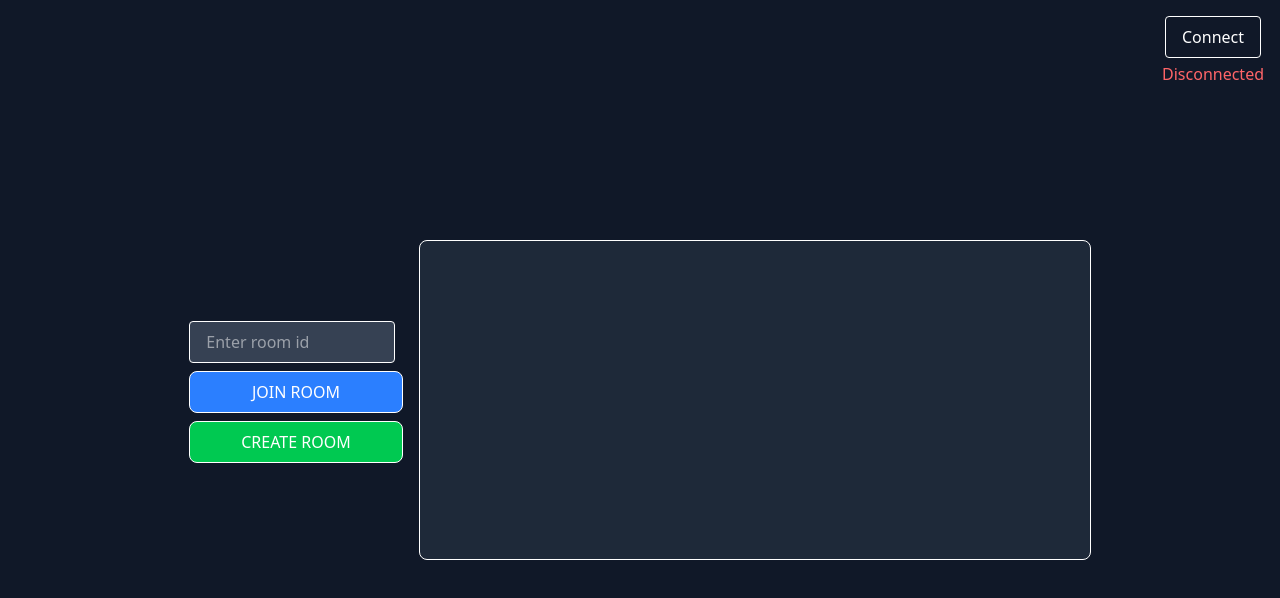
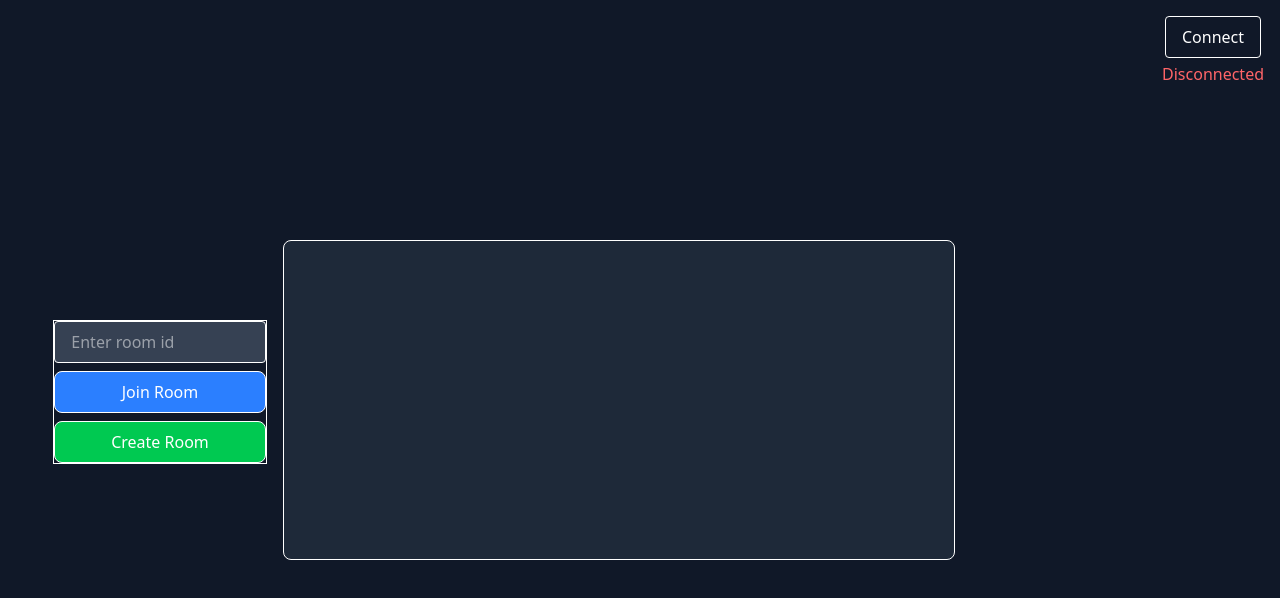
Before and after one commit to binay-das/broadcast-room-chat, a React (Vite) app in the folder Frontend/: page / in a window 1280 px wide. Shown: the top 598 px of the page. Built offline with nearby package versions, Linux system fonts and the light colour scheme.

Commit message:
UI redesign

```diff
--- a/Frontend/src/App.tsx
+++ b/Frontend/src/App.tsx
@@ -43,15 +43,17 @@ function App() {
       JSON.stringify({ type: "chat", payload: { message: msg } })
     );
 
-    if (msgRef.current.value) {
+    if (msgRef.current) {
       msgRef.current.value = "";
     }
   };
 
   const connectToServer = () => {
     const socket = new WebSocket("ws://localhost:3000");
-    socket.onopen = () => console.log("Connected to server");
-    setSocket(socket);
+    socket.onopen = () => {
+      console.log("Connected to server");
+      setSocket(socket);
+    };
   };
 
   const disconnectFromServer = () => {
@@ -90,24 +92,24 @@ function App() {
           {socket ? "Connected" : "Disconnected"}
         </span>
       </div>
-      <div className="flex gap-2 mb-4 lg:flex-col lg:gap-2 lg:w-1/6">
+      <div className="flex gap-2 mb-4 lg:flex-col lg:gap-2 lg:w-1/6 border">
         <input
           type="text"
           placeholder="Enter room id"
           ref={joinRoomRef}
-          className="border px-4 py-2 rounded mr-2 bg-gray-700 focus:ring focus:ring-blue-500"
+          className="border px-4 py-2 rounded mr-2 bg-gray-700 focus:ring focus:ring-blue-500 lg:w-full"
         />
         <button
           onClick={joinRoom}
           className="border px-4 py-2 rounded-lg bg-blue-500 hover:bg-blue-600 transition"
         >
-          JOIN ROOM
+          Join Room
         </button>
         <button
           onClick={createRoom}
           className="border px-4 py-2 rounded-lg bg-green-500 hover:bg-green-600 transition"
         >
-          CREATE ROOM
+          Create Room
         </button>
       </div>
       <div className="border w-full max-w-2xl h-80 overflow-y-auto bg-gray-800 rounded-lg p-4">
@@ -117,8 +119,7 @@ function App() {
           </div>
         ))}
       </div>
-      {isInRoom && (
-        <div className="mt-4 lg:flex flex-col lg:gap-4 lg:w-1/5 lg:mt-0 ">
+        <div className={`mt-4 lg:flex flex-col lg:gap-4 lg:w-1/5 lg:mt-0 border ${!isInRoom && `invisible` }`}>
           <input
             type="text"
             placeholder="Enter msg"
@@ -129,10 +130,9 @@ function App() {
             onClick={sendMsg}
             className="border px-4 py-2 rounded-lg bg-purple-500 hover:bg-purple-600 transition"
           >
-            SEND MSG
+            Send Message
           </button>
         </div>
-      )}
     </div>
   );
 }
```
